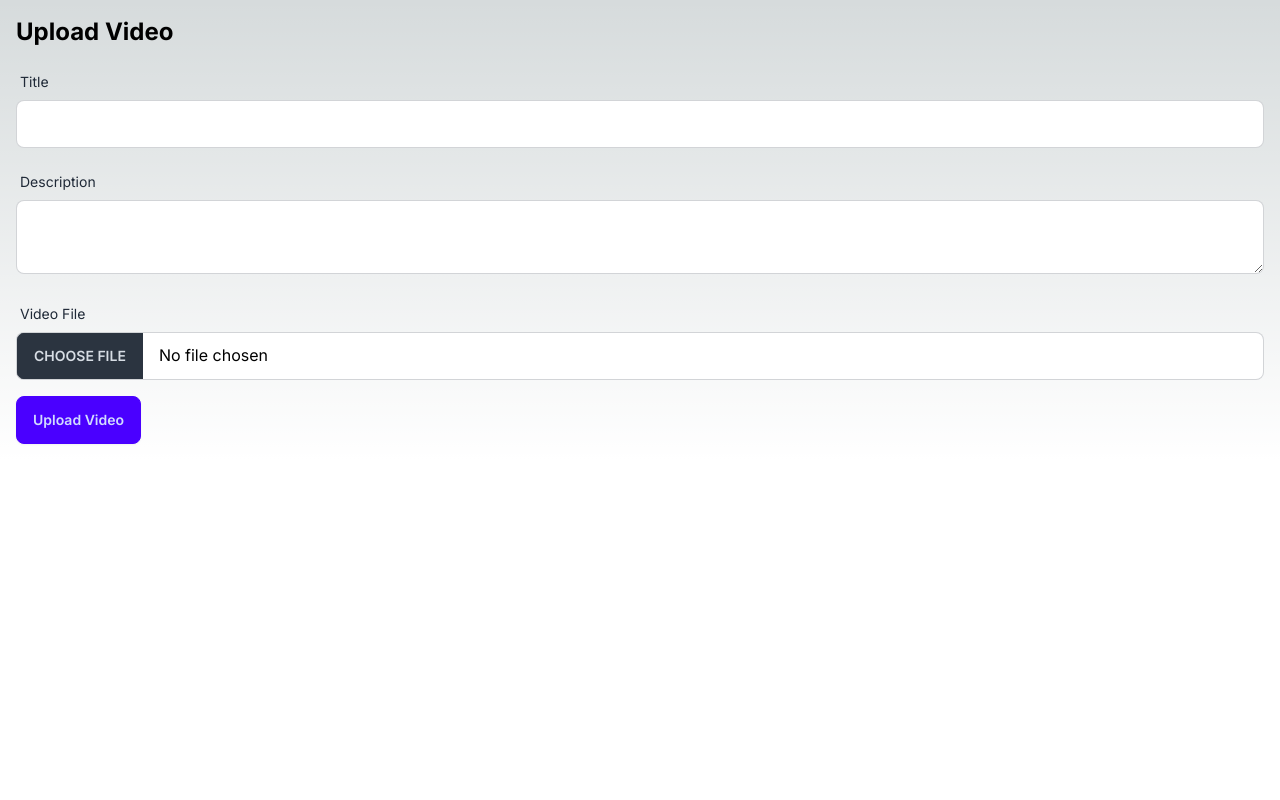
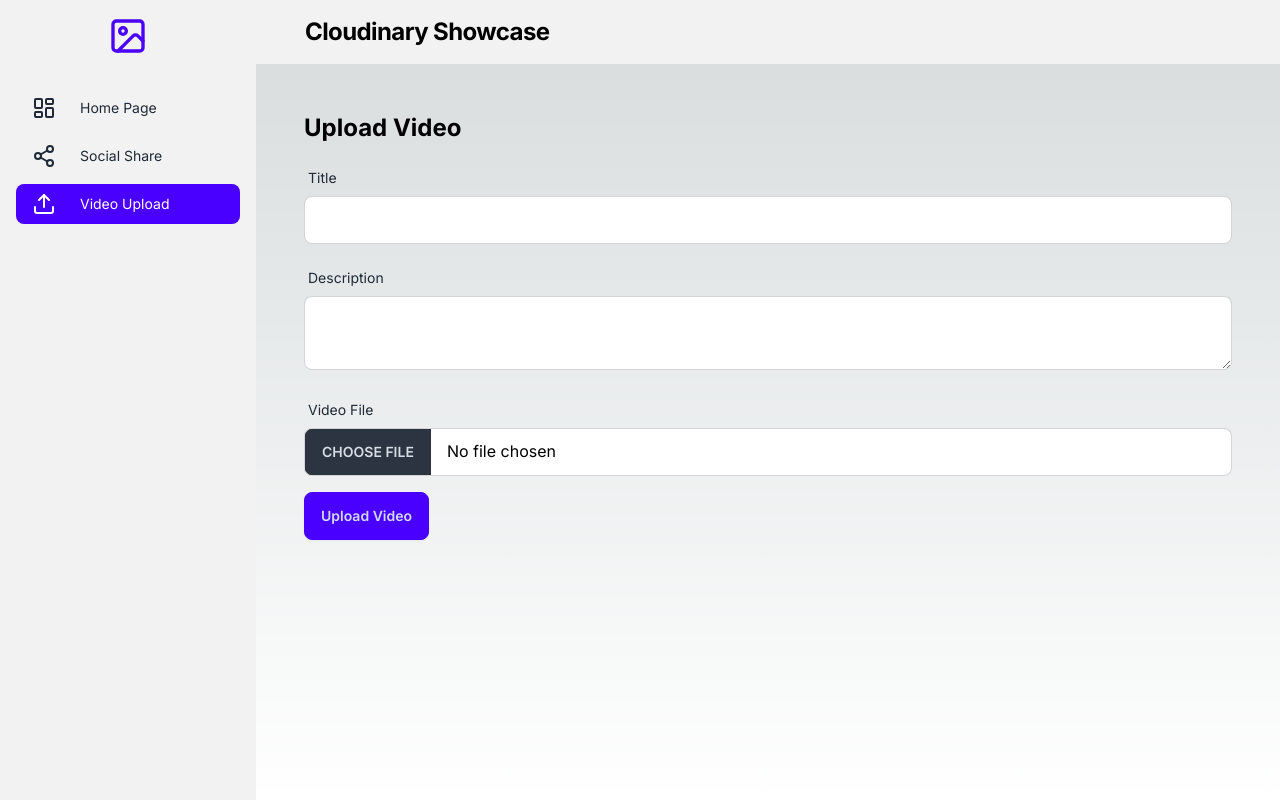
Before and after one commit to Satendra-singh-oos/Compressly, a Next.js app: page /video-upload in a window 1280 px wide. Built offline with nearby package versions, Linux system fonts and the light colour scheme; no server answers.

Commit message:
added homapage and wraper

```diff
--- a/src/app/home/page.tsx
+++ b/src/app/home/page.tsx
@@ -1,9 +1,74 @@
-import React from "react";
+"use client";
+import React, { useState, useEffect, useCallback } from "react";
+import axios from "axios";
+import VideoCard from "@/components/VideoCard";
+import { Video } from "@/types";
+import AppContainer from "@/components/AppContainer";
+import toast from "react-hot-toast";
 
-type Props = {};
+const HomePage = () => {
+  const [videos, setVideos] = useState<Video[]>([]);
+  const [loading, setLoading] = useState(true);
+  const [error, setError] = useState<string | null>(null);
 
-const HomePage = (props: Props) => {
-  return <div>HomePage</div>;
+  const fetchVideos = useCallback(async () => {
+    try {
+      const response = await axios.get("/api/videos");
+      if (Array.isArray(response.data)) {
+        setVideos(response.data);
+      } else {
+        toast.error("Unexpected response format");
+        throw new Error(" Unexpected response format");
+      }
+    } catch (error) {
+      console.log(error);
+      setError("Failed to fetch videos");
+    } finally {
+      setLoading(false);
+    }
+  }, []);
+
+  useEffect(() => {
+    fetchVideos();
+  }, [fetchVideos]);
+
+  const handleDownload = useCallback((url: string, title: string) => {
+    const link = document.createElement("a");
+    link.href = url;
+    link.setAttribute("download", `${title}.mp4`);
+    link.setAttribute("target", "_blank");
+    document.body.appendChild(link);
+    link.click();
+    document.body.removeChild(link);
+  }, []);
+
+  if (loading) {
+    return <div>Loading...</div>;
+  }
+
+  return (
+    <AppContainer>
+      {" "}
+      <div className="container mx-auto p-4">
+        <h1 className="text-2xl font-bold mb-4">Videos</h1>
+        {videos.length === 0 ? (
+          <div className="text-center text-lg text-gray-500">
+            No videos available
+          </div>
+        ) : (
+          <div className="grid grid-cols-1 sm:grid-cols-2 lg:grid-cols-3 gap-6">
+            {videos.map((video) => (
+              <VideoCard
+                key={video.id}
+                video={video}
+                onDownload={handleDownload}
+              />
+            ))}
+          </div>
+        )}
+      </div>
+    </AppContainer>
+  );
 };
 
 export default HomePage;
--- a/src/app/social-share/page.tsx
+++ b/src/app/social-share/page.tsx
@@ -3,6 +3,7 @@
 import React, { useState, useEffect, useRef } from "react";
 import { CldImage } from "next-cloudinary";
 import toast from "react-hot-toast";
+import AppContainer from "@/components/AppContainer";
 
 const socialFormats = {
   "Instagram Square (1:1)": { width: 1080, height: 1080, aspectRatio: "1:1" },
@@ -80,6 +81,7 @@
   };
 
   return (
+    <AppContainer>
       <div className="container mx-auto p-4 max-w-4xl">
         <h1 className="text-3xl font-bold mb-6 text-center">
           Social Media Image Creator
@@ -157,5 +159,6 @@
           </div>
         </div>
       </div>
+    </AppContainer>
   );
 }
--- a/src/app/video-upload/page.tsx
+++ b/src/app/video-upload/page.tsx
@@ -3,6 +3,7 @@
 import axios from "axios";
 import { useRouter } from "next/navigation";
 import toast from "react-hot-toast";
+import AppContainer from "@/components/AppContainer";
 
 const VideoUpload = () => {
   const [file, setFile] = useState<File | null>(null);
@@ -47,6 +48,7 @@
   };
 
   return (
+    <AppContainer>
       <div className="container mx-auto p-4">
         <h1 className="text-2xl font-bold mb-4">Upload Video</h1>
         <form onSubmit={handleSubmit} className="space-y-4">
@@ -93,6 +95,7 @@
           </button>
         </form>
       </div>
+    </AppContainer>
   );
 };
 
--- /dev/null
+++ b/src/components/AppContainer.tsx
@@ -0,0 +1,142 @@
+"use client";
+
+import React, { useState } from "react";
+import Link from "next/link";
+import { usePathname, useRouter } from "next/navigation";
+import { useClerk, useUser } from "@clerk/nextjs";
+import {
+  LogOutIcon,
+  MenuIcon,
+  LayoutDashboardIcon,
+  Share2Icon,
+  UploadIcon,
+  ImageIcon,
+} from "lucide-react";
+
+const sidebarItems = [
+  { href: "/home", icon: LayoutDashboardIcon, label: "Home Page" },
+  { href: "/social-share", icon: Share2Icon, label: "Social Share" },
+  { href: "/video-upload", icon: UploadIcon, label: "Video Upload" },
+];
+
+export default function AppContainer({
+  children,
+}: Readonly<{
+  children: React.ReactNode;
+}>) {
+  const [sidebarOpen, setSidebarOpen] = useState(false);
+  const pathname = usePathname();
+  const router = useRouter();
+  const { signOut } = useClerk();
+  const { user } = useUser();
+
+  const handleLogoClick = () => {
+    router.push("/");
+  };
+
+  const handleSignOut = async () => {
+    await signOut();
+  };
+
+  return (
+    <div className="drawer lg:drawer-open">
+      <input
+        id="sidebar-drawer"
+        type="checkbox"
+        className="drawer-toggle"
+        checked={sidebarOpen}
+        onChange={() => setSidebarOpen(!sidebarOpen)}
+      />
+      <div className="drawer-content flex flex-col">
+        {/* Navbar */}
+        <header className="w-full bg-base-200">
+          <div className="navbar max-w-7xl mx-auto px-4 sm:px-6 lg:px-8">
+            <div className="flex-none lg:hidden">
+              <label
+                htmlFor="sidebar-drawer"
+                className="btn btn-square btn-ghost drawer-button"
+              >
+                <MenuIcon />
+              </label>
+            </div>
+            <div className="flex-1">
+              <Link href="/" onClick={handleLogoClick}>
+                <div className="btn btn-ghost normal-case text-2xl font-bold tracking-tight cursor-pointer">
+                  Cloudinary Showcase
+                </div>
+              </Link>
+            </div>
+            <div className="flex-none flex items-center space-x-4">
+              {user && (
+                <>
+                  <div className="avatar">
+                    <div className="w-8 h-8 rounded-full">
+                      <img
+                        src={user.imageUrl}
+                        alt={
+                          user.username || user.emailAddresses[0].emailAddress
+                        }
+                      />
+                    </div>
+                  </div>
+                  <span className="text-sm truncate max-w-xs lg:max-w-md">
+                    {user.username || user.emailAddresses[0].emailAddress}
+                  </span>
+                  <button
+                    onClick={handleSignOut}
+                    className="btn btn-ghost btn-circle"
+                  >
+                    <LogOutIcon className="h-6 w-6" />
+                  </button>
+                </>
+              )}
+            </div>
+          </div>
+        </header>
+        {/* Page content */}
+        <main className="flex-grow">
+          <div className="max-w-7xl mx-auto w-full px-4 sm:px-6 lg:px-8 my-8">
+            {children}
+          </div>
+        </main>
+      </div>
+      <div className="drawer-side">
+        <label htmlFor="sidebar-drawer" className="drawer-overlay"></label>
+        <aside className="bg-base-200 w-64 h-full flex flex-col">
+          <div className="flex items-center justify-center py-4">
+            <ImageIcon className="w-10 h-10 text-primary" />
+          </div>
+          <ul className="menu p-4 w-full text-base-content flex-grow">
+            {sidebarItems.map((item) => (
+              <li key={item.href} className="mb-2">
+                <Link
+                  href={item.href}
+                  className={`flex items-center space-x-4 px-4 py-2 rounded-lg ${
+                    pathname === item.href
+                      ? "bg-primary text-white"
+                      : "hover:bg-base-300"
+                  }`}
+                  onClick={() => setSidebarOpen(false)}
+                >
+                  <item.icon className="w-6 h-6" />
+                  <span>{item.label}</span>
+                </Link>
+              </li>
+            ))}
+          </ul>
+          {user && (
+            <div className="p-4">
+              <button
+                onClick={handleSignOut}
+                className="btn btn-outline btn-error w-full"
+              >
+                <LogOutIcon className="mr-2 h-5 w-5" />
+                Sign Out
+              </button>
+            </div>
+          )}
+        </aside>
+      </div>
+    </div>
+  );
+}
```
Lines whose indentation alone changed are shown as unchanged.
